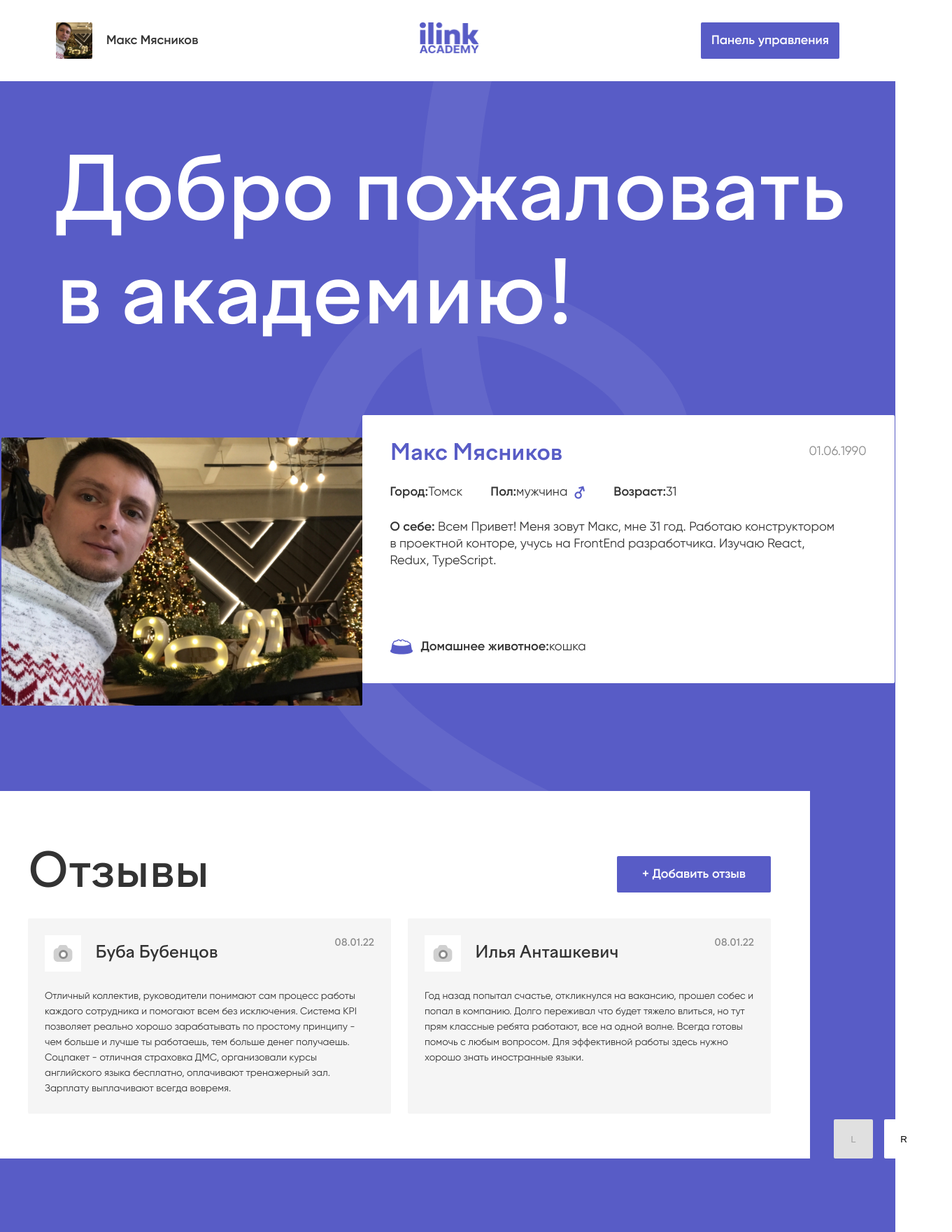
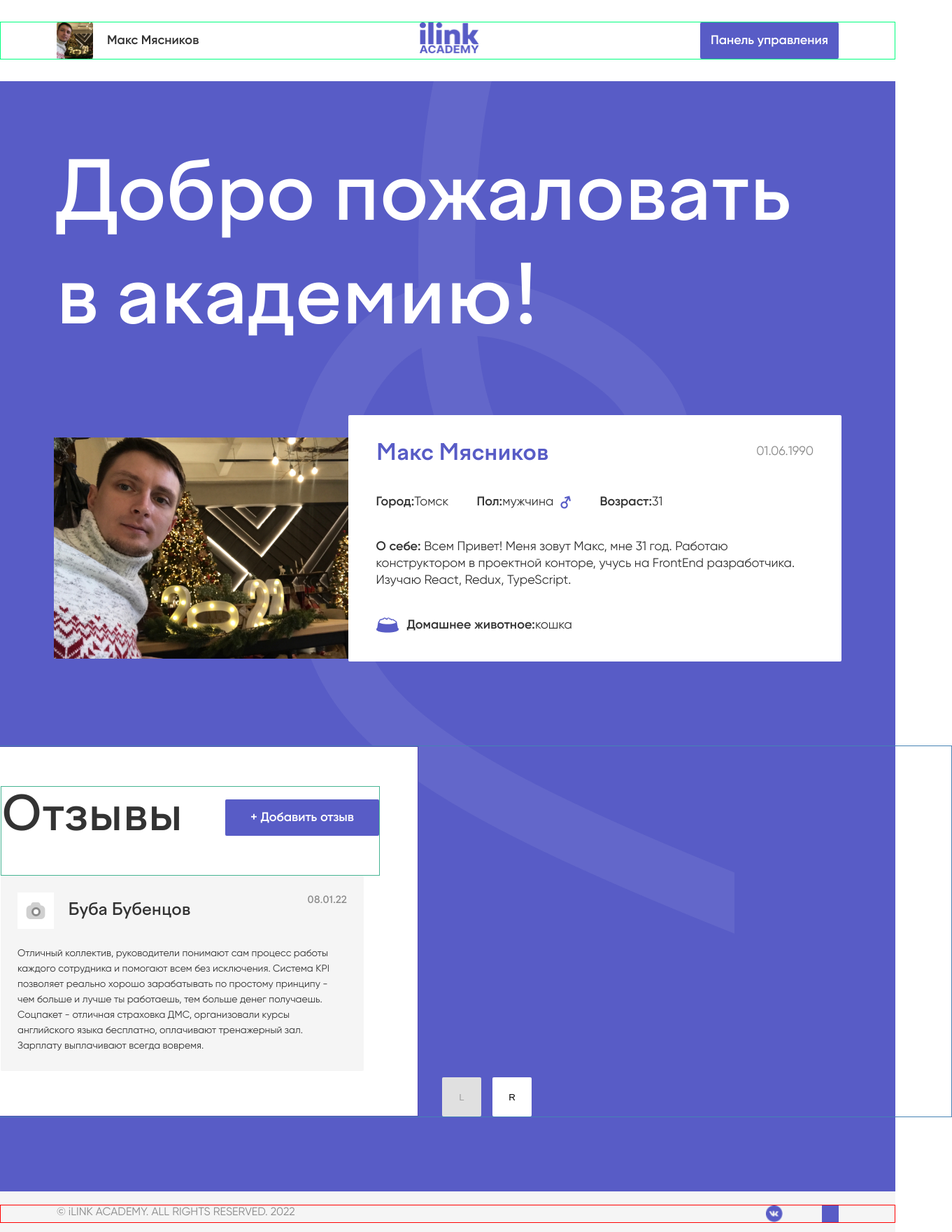
Before and after one commit to sStarkmaXx/ilink-test, a React (Create React App) app: page / in a window 1280 px wide. Shown: the top 1760 px of the page at 70% size, 1361 px wide, since content can reach past the window. Built offline with nearby package versions, Linux system fonts and the light colour scheme.

Commit message:
verstka adapt

```diff
--- a/src/components/accountInfo/AccountInfo.module.css
+++ b/src/components/accountInfo/AccountInfo.module.css
@@ -1,7 +1,6 @@
 .accountCont {
   display: flex;
   justify-content: center;
-  height: 537px;
 }
 .wrap {
   display: flex;
@@ -9,17 +8,18 @@
   justify-content: center;
 }
 .accountImg {
-  display: flex;
-  width: 516px;
-  height: 383px;
+  max-width: calc(36% - 40px);
+  height: 100%;
   margin-top: 32px;
   border-radius: 2px;
+}
+.img {
+  max-width: 100%;
 }
 .accountInfo {
   display: flex;
   flex-direction: column;
-  width: 681px;
-  height: 303px;
+  max-width: calc(52% - 40px);
   background-color: #ffffff;
   border-radius: 2px;
   padding: 40px;
@@ -30,7 +30,7 @@
   justify-content: space-between;
 }
 .name {
-  font-family: 'Factor A';
+  font-family: "Factor A";
   font-style: normal;
   font-weight: 700;
   font-size: 32px;
@@ -38,7 +38,7 @@
   color: #585cc6;
 }
 .date {
-  font-family: 'Gilroy';
+  font-family: "Gilroy";
   font-style: normal;
   font-weight: 400;
   font-size: 18px;
@@ -47,12 +47,14 @@
 }
 .info {
   display: flex;
+  flex-wrap: wrap;
 }
 .field {
   display: flex;
   align-items: center;
+  margin-top: 18px;
   margin-right: 40px;
-  font-family: 'Gilroy';
+  font-family: "Gilroy";
   font-style: normal;
   font-weight: 400;
   font-size: 18px;
@@ -60,12 +62,11 @@
   color: #333333;
 }
 .aboutMe {
-  margin-right: 40px;
-  font-family: 'Gilroy';
+  margin-top: 18px;
+  font-family: "Gilroy";
   font-style: normal;
   font-weight: 400;
   font-size: 18px;
   line-height: 24px;
   color: #333333;
-  height: 145px;
 }
--- a/src/components/accountInfo/AccountInfo.tsx
+++ b/src/components/accountInfo/AccountInfo.tsx
@@ -1,13 +1,16 @@
-import css from './AccountInfo.module.css';
-import myPhoto from './img/my_photo.jpg';
-import sex from './img/sex.png';
-import pet from './img/pet.png';
+import css from "./AccountInfo.module.css";
+import myPhoto from "./img/my_photo.jpg";
+import sex from "./img/sex.png";
+import pet from "./img/pet.png";
 
 export const AccountInfo = () => {
   return (
     <div className={css.accountCont}>
       <div className={css.wrap}>
-        <img src={myPhoto} className={css.accountImg}></img>
+        <div className={css.accountImg}>
+          <img src={myPhoto} className={css.img}></img>
+        </div>
+
         <div className={css.accountInfo}>
           <div className={css.header}>
             <div className={css.name}>Макс Мясников</div>
@@ -18,8 +21,8 @@ export const AccountInfo = () => {
               <b>Город: </b> Томск
             </div>
             <div className={css.field}>
-              <b>Пол: </b> мужчина{' '}
-              <img src={sex} alt="" style={{ marginLeft: '10px' }} />
+              <b>Пол: </b> мужчина{" "}
+              <img src={sex} alt="" style={{ marginLeft: "10px" }} />
             </div>
             <div className={css.field}>
               <b>Возраст: </b> 31
@@ -31,7 +34,7 @@ export const AccountInfo = () => {
             Изучаю React, Redux, TypeScript.
           </div>
           <div className={css.field}>
-            <img src={pet} alt="" style={{ marginRight: '12px' }} />
+            <img src={pet} alt="" style={{ marginRight: "12px" }} />
             <b> Домашнее животное: </b> кошка
           </div>
         </div>
--- a/src/components/carousel/Carousel.module.css
+++ b/src/components/carousel/Carousel.module.css
@@ -1,29 +1,33 @@
 .carouselCont {
   display: flex;
-  height: 631px;
   justify-content: center;
 }
 .wrap {
   display: flex;
-  height: 525px;
   width: 1440px;
+  margin-top: 120px;
+  border: steelblue 1px solid;
+  margin-bottom: 106px;
 }
 .carousel {
   display: flex;
   flex-direction: column;
-  width: 1062px;
-  padding: 56px 56px 0px 80px;
+  justify-content: space-between;
+  width: calc(100% - 900px);
+  padding: 56px 56px 64px 80px;
   background-color: #ffffff;
+  border: rgb(81, 70, 180) 1px solid;
 }
 .carouselHeader {
   display: flex;
-  width: 1062px;
-  height: 126px;
+  width: 100%;
   justify-content: space-between;
   align-items: center;
+  border: rgb(70, 180, 147) 1px solid;
+  padding-bottom: 38px;
 }
 .text {
-  font-family: 'Factor A';
+  font-family: "Factor A";
   font-style: normal;
   font-weight: 500;
   font-size: 68px;
@@ -40,7 +44,7 @@
   background-color: #585cc6;
   border-radius: 2px;
   color: #ffffff;
-  font-family: 'Gilroy';
+  font-family: "Gilroy";
   font-style: normal;
   font-weight: 600;
   font-size: 18px;
@@ -51,6 +55,7 @@
 }
 .commentWindow {
   display: flex;
+  width: 100%;
   overflow: hidden;
   transform: translateX();
 }
--- a/src/components/commentCard/CommentCard.module.css
+++ b/src/components/commentCard/CommentCard.module.css
@@ -1,7 +1,7 @@
 .commentCard {
   display: flex;
   flex-direction: column;
-  min-width: 471px;
+  width: 471px;
   min-height: 231px;
   background-color: #f5f5f5;
   border-radius: 2px;
--- a/src/components/footer/Footer.module.css
+++ b/src/components/footer/Footer.module.css
@@ -2,18 +2,18 @@
   display: flex;
   height: 64px;
   background-color: #f5f5f5;
-
   justify-content: center;
   align-items: center;
 }
 .wrap {
   display: flex;
-  width: 1280px;
+  width: 1440px;
   justify-content: space-between;
   padding: 0px 80px 0px 80px;
+  border: 1px red solid;
 }
 .text {
-  font-family: 'Gilroy';
+  font-family: "Gilroy";
   font-style: normal;
   font-weight: 500;
   font-size: 16px;
--- a/src/components/greetings/Greetings.module.css
+++ b/src/components/greetings/Greetings.module.css
@@ -1,23 +1,21 @@
 .greetings {
   display: flex;
-  height: 477px;
   justify-content: center;
   align-items: center;
 }
 .wrap {
   display: flex;
-  width: 1360px;
+  width: 1440px;
   justify-content: left;
-  padding-left: 80px;
 }
 .text {
+  padding: 93px 0px 88px 80px;
   display: flex;
-  height: 296px;
   text-align: left;
-  font-family: 'Factor A';
+  font-family: "Factor A";
   font-style: normal;
   font-weight: 500;
-  font-size: 124px;
+  font-size: calc(48px + 76 * (100vw / 1440));
   line-height: 148px;
   color: #ffffff;
   justify-content: left;
--- a/src/components/header/Header.module.css
+++ b/src/components/header/Header.module.css
@@ -9,6 +9,7 @@
   display: flex;
   width: 1440px;
   justify-content: center;
+  border: springgreen 1px solid;
 }
 .headerGroup {
   display: flex;
@@ -32,7 +33,7 @@
   justify-content: center;
   align-items: center;
   padding-left: 20px;
-  font-family: 'Gilroy';
+  font-family: "Gilroy";
   font-style: normal;
   font-weight: 700;
   font-size: 18px;
@@ -58,7 +59,7 @@
   justify-content: center;
   align-items: center;
   border: 0px;
-  font-family: 'Gilroy';
+  font-family: "Gilroy";
   font-style: normal;
   font-weight: 600;
   font-size: 18px;
```
